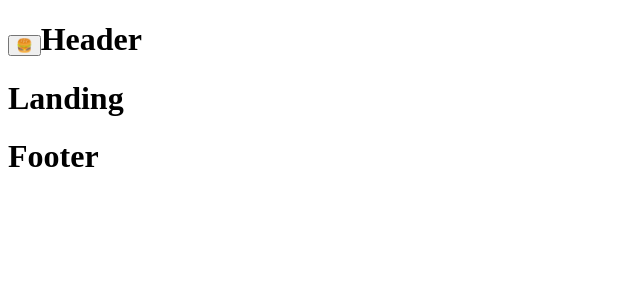
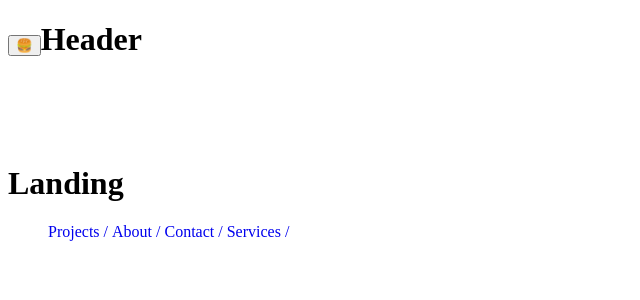
Before and after one commit to calvchum/agency-webpage, a React (Create React App) app: page / in a window 1280 px wide. Shown: the top 300 px of the page, without its empty margins (0-640 px from the left). Built offline with nearby package versions, Linux system fonts and the light colour scheme.

Commit message:
added links to the footer form menuItems.js

```diff
--- a/src/components/Footer.js
+++ b/src/components/Footer.js
@@ -1,11 +1,21 @@
 import React, { Component } from 'react';
+import { Link } from 'react-router-dom';
+import * as data from '../constants/menuItems.js';
 
 class Footer extends Component {
   render() {
+    let menuLinks = data.menuItems.map((item, i) => {
+      return (
+        <Link to={item.link} key={i} style={{textDecoration: 'none'}}>
+          <li style={{display: 'inline'}} key={i}>{item.title} / </li>
+        </Link>
+      )
+    })
+
     return (
-      <h1>
-        Footer
-      </h1>
+      <ul>
+        {menuLinks}
+      </ul>
     );
   }
 }
--- a/src/components/Header.js
+++ b/src/components/Header.js
@@ -3,7 +3,7 @@ import React, { Component } from 'react';
 class Header extends Component {
   render() {
     return (
-      <div>
+      <div className='header-container'>
         <h1>
         <button onClick={this.props.handleBurgerOpen}> 🍔 </button>
           Header
--- /dev/null
+++ b/src/styles/_header.scss
@@ -0,0 +1,5 @@
+.header-container {
+  background: white;
+  min-width: 100%;
+  height: 122px;
+}
--- a/src/styles/style.scss
+++ b/src/styles/style.scss
@@ -1,2 +1,3 @@
 // import files with @
 @import 'burger.scss';
+@import 'header.scss';
```
